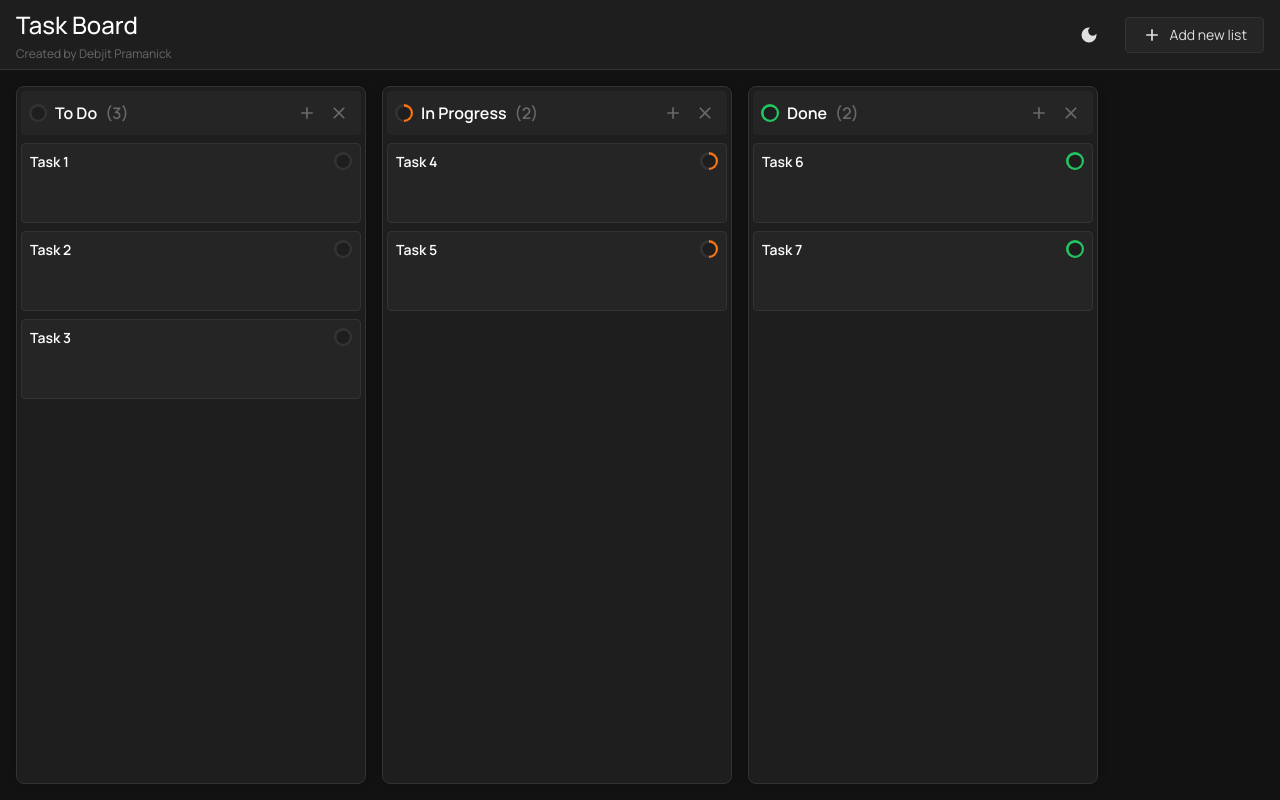
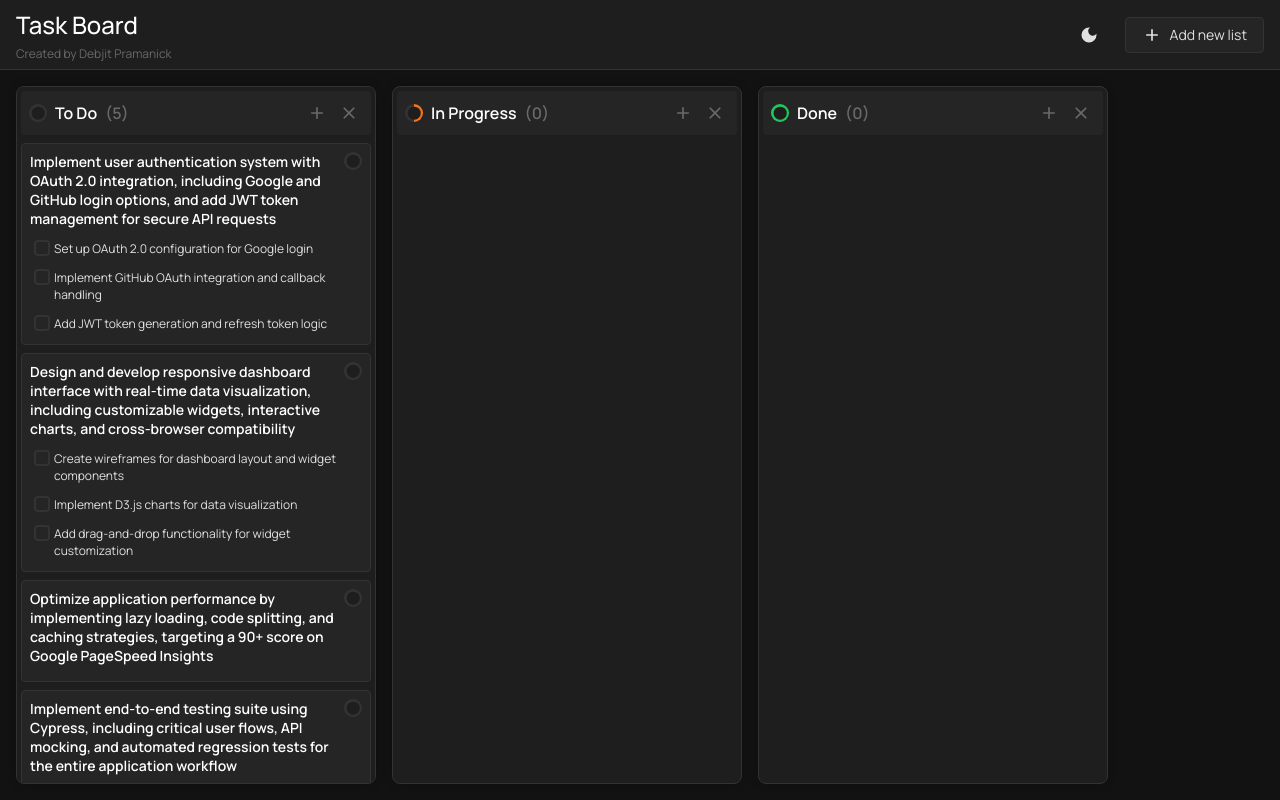
Before and after one commit to DebjitPramanick/dashboard-app-debjit, a React (Vite) app: page / in a window 1280 px wide. Built offline with nearby package versions, Linux system fonts and the light colour scheme.

Commit message:
Set todos

```diff
--- a/index.html
+++ b/index.html
@@ -5,7 +5,7 @@
   <meta charset="UTF-8" />
   <link rel="icon" type="image/svg+xml" href="/vite.svg" />
   <meta name="viewport" content="width=device-width, initial-scale=1, maximum-scale=1">
-  <title>Streamify - Dashboard</title>
+  <title>Task board</title>
 </head>
 
 <body>
--- a/src/components/atoms/ThemeToggle/index.styled.ts
+++ b/src/components/atoms/ThemeToggle/index.styled.ts
@@ -1,6 +1,6 @@
 import styled from "styled-components";
 
-export const ToggleButton = styled.button`
+export const ToggleButton = styled.button<{ $isDark: boolean }>`
   background: none;
   border: none;
   padding: ${({ theme }) => theme.spacing.xs};
--- a/src/components/molecules/DraggableList/components/DraggableItem/index.styled.ts
+++ b/src/components/molecules/DraggableList/components/DraggableItem/index.styled.ts
@@ -2,6 +2,7 @@ import styled from "styled-components";
 
 export const Item = styled.div`
   min-height: 80px;
+  width: 350px;
   padding: ${({ theme }) => theme.spacing.sm};
   margin: ${({ theme }) => theme.spacing.sm} 0;
   background-color: ${({ theme }) => theme.colors.bgTertiary};
--- a/src/components/molecules/DraggableList/components/TodoList/index.styled.ts
+++ b/src/components/molecules/DraggableList/components/TodoList/index.styled.ts
@@ -49,7 +49,7 @@ export const TodoList = styled.div`
 
 export const TodoItem = styled.div`
   display: flex;
-  align-items: center;
+  align-items: flex-start;
   gap: ${({ theme }) => theme.spacing.xs};
   padding: ${({ theme }) => theme.spacing.xs};
   border-radius: ${({ theme }) => theme.borderRadius.sm};
--- a/src/components/molecules/DraggableList/index.styled.ts
+++ b/src/components/molecules/DraggableList/index.styled.ts
@@ -72,6 +72,7 @@ export const ListContainer = styled.div`
   border-radius: ${({ theme }) => theme.borderRadius.md};
   padding: ${({ theme }) => theme.spacing.xs};
   box-shadow: 0 0 10px ${({ theme }) => theme.colors.shadowPrimary};
+  overflow-y: auto;
 
   &:hover {
     box-shadow: 0 0 15px ${({ theme }) => theme.colors.shadowAccent};
--- a/src/pages/dnd-list/index.tsx
+++ b/src/pages/dnd-list/index.tsx
@@ -7,28 +7,97 @@ const initialLists = [
     title: "To Do",
     type: LIST_TYPES.TODO,
     items: [
-      { id: 1, text: "Task 1" },
-      { id: 2, text: "Task 2" },
-      { id: 3, text: "Task 3" },
+      {
+        id: 1,
+        text: "Implement user authentication system with OAuth 2.0 integration, including Google and GitHub login options, and add JWT token management for secure API requests",
+        todos: [
+          {
+            id: "t1",
+            text: "Set up OAuth 2.0 configuration for Google login",
+            completed: false,
+          },
+          {
+            id: "t2",
+            text: "Implement GitHub OAuth integration and callback handling",
+            completed: false,
+          },
+          {
+            id: "t3",
+            text: "Add JWT token generation and refresh token logic",
+            completed: false,
+          },
+        ],
+      },
+      {
+        id: 2,
+        text: "Design and develop responsive dashboard interface with real-time data visualization, including customizable widgets, interactive charts, and cross-browser compatibility",
+        todos: [
+          {
+            id: "t4",
+            text: "Create wireframes for dashboard layout and widget components",
+            completed: false,
+          },
+          {
+            id: "t5",
+            text: "Implement D3.js charts for data visualization",
+            completed: false,
+          },
+          {
+            id: "t6",
+            text: "Add drag-and-drop functionality for widget customization",
+            completed: false,
+          },
+        ],
+      },
+      {
+        id: 3,
+        text: "Optimize application performance by implementing lazy loading, code splitting, and caching strategies, targeting a 90+ score on Google PageSpeed Insights",
+        todos: [],
+      },
+      {
+        id: 4,
+        text: "Implement end-to-end testing suite using Cypress, including critical user flows, API mocking, and automated regression tests for the entire application workflow",
+        todos: [
+          {
+            id: "t10",
+            text: "Set up Cypress configuration and custom commands",
+            completed: false,
+          },
+          {
+            id: "t11",
+            text: "Write tests for authentication and user management flows",
+            completed: false,
+          },
+          {
+            id: "t12",
+            text: "Create fixtures and API mocks for test data",
+            completed: false,
+          },
+          {
+            id: "t13",
+            text: "Set up CI/CD pipeline integration for automated testing",
+            completed: false,
+          },
+        ],
+      },
+      {
+        id: 5,
+        text: "Develop real-time collaboration features using WebSocket, including shared document editing, presence indicators, and conflict resolution for concurrent user actions",
+        todos: [],
+      },
     ],
   },
   {
     id: "list2",
     title: "In Progress",
     type: LIST_TYPES.IN_PROGRESS,
-    items: [
-      { id: 4, text: "Task 4" },
-      { id: 5, text: "Task 5" },
-    ],
+    items: [],
   },
   {
     id: "list3",
     title: "Done",
     type: LIST_TYPES.DONE,
-    items: [
-      { id: 6, text: "Task 6" },
-      { id: 7, text: "Task 7" },
-    ],
+    items: [],
   },
 ];
 
```
